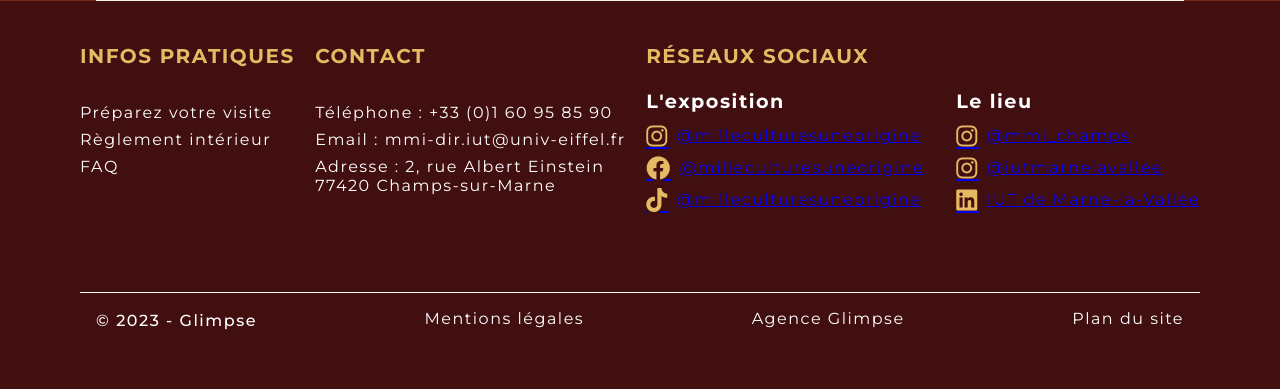
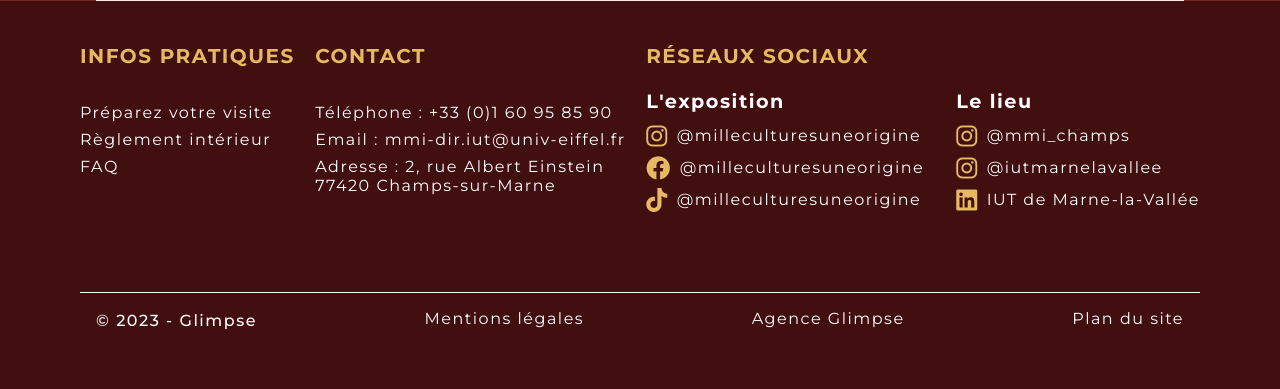
Before and after one commit to Shyronax/GLIMPSE, a PHP site: template view/view-account.php in a window 1280 px wide. Shown: the part 1167-1556 px from the top of the page. Run offline with PHP 8.4, Linux system fonts and the light colour scheme; the template is opened without the code that fills it, so the values that code supplies are empty; some libraries are stand-ins or nearby versions; some web fonts are replaced.

Commit message:
add footer rs text decoration and color

```diff
--- a/styles.css
+++ b/styles.css
@@ -540,6 +540,8 @@ main {
     display: flex;
     align-items: center;
     gap: 0.5rem;
+    text-decoration: none;
+    color: var(--color-light);
 }
 
 .footer__social-media-logo {
```
